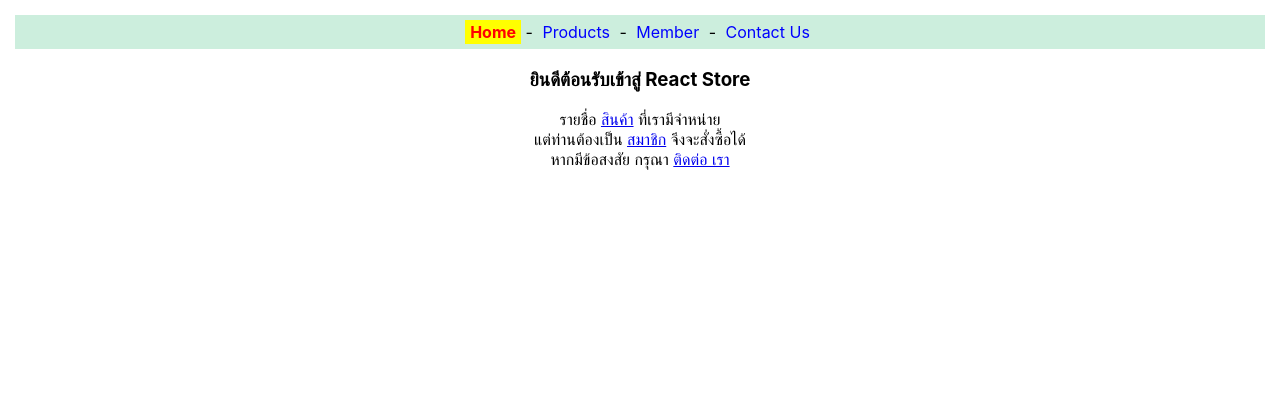
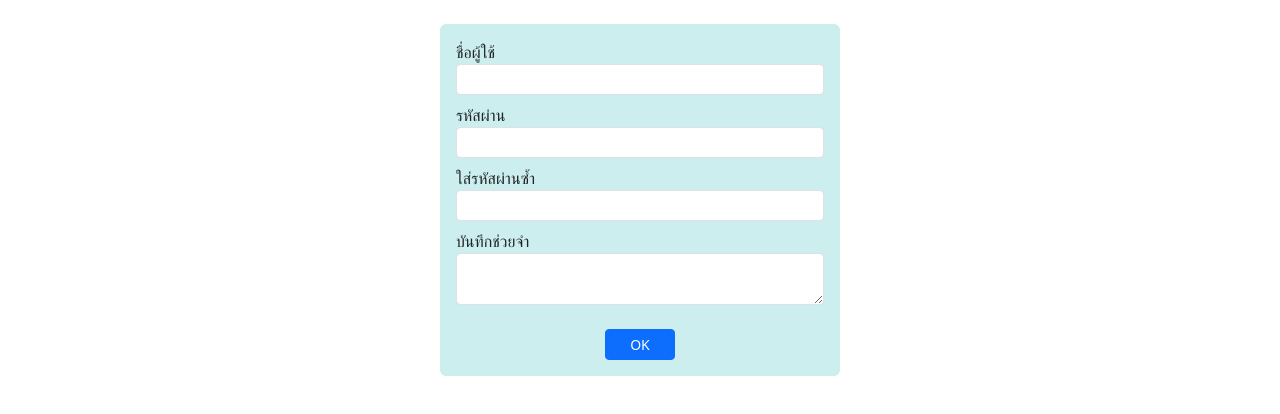
Before and after one commit to Niruthub/app1, a React (Create React App) app: page / in a window 1280 px wide. Shown: the top 414 px of the page. Built offline with nearby package versions, Linux system fonts and the light colour scheme.

Commit message:
add form-txt.js

```diff
--- a/package.json
+++ b/package.json
@@ -6,6 +6,7 @@
     "@testing-library/jest-dom": "^5.17.0",
     "@testing-library/react": "^13.4.0",
     "@testing-library/user-event": "^13.5.0",
+    "bootstrap": "^5.3.2",
     "react": "^18.2.0",
     "react-dom": "^18.2.0",
     "react-router-dom": "^6.16.0",
--- a/src/App.js
+++ b/src/App.js
@@ -11,10 +11,11 @@
 import Content2 from './context-content2'
 import Router2 from './router2'
 import Router3 from './router3'
+import FormText from './form-text'
 
 
 export default function App(){
   return (
-    <Router3/>
+    <FormText/>
     )
 }
--- /dev/null
+++ b/src/form-text.js
@@ -0,0 +1,47 @@
+import React from "react";
+
+export default function FormText(){
+    const textPswd = React.useRef()
+    const textPswd2 = React.useRef()
+
+    const onBlurPassword = () => {
+        let pswd = textPswd.current.value
+        if(pswd !== '' && !pswd.match(/^[0-9a-zA-Z]+$/)){
+            textPswd.current.value = ''
+            alert('ต้องเป็น 0-9 หรือ a-z หรือ A-Z เท่านั้น')
+        }
+    }
+    const onBlurPassword2 = () => {
+        if(textPswd.current.value !== textPswd2.current.value){
+            textPswd2.current.value = ''
+            alert('รหัสผ่านทั้งสองช่องไม่ตรงกัน')
+        }
+    }
+    return (
+        <div className="mt-4 mx-auto p-3 rounded" style={{width:'400px',background:'#cee'}}>
+            <form>
+                <div className="form-group mb-2">
+                    <label htmlFor="login">ชื่อผู้ใช้</label>
+                    <input type="text" id="login" name="login" maxLength="20" className="form-control form-control-sm" />
+                </div>
+                <div className="form-group mb-2">
+                    <label htmlFor="pswd">รหัสผ่าน</label>
+                    <input type="password" id="pswd" name="pswd" maxLength="10" className="form-control form-control-sm"
+                    ref={textPswd} onBlur={onBlurPassword}/>
+                </div>
+                <div className="form-group mb-2">
+                    <label htmlFor="pswd2">ใส่รหัสผ่านซ้ำ</label>
+                    <input type="password" id="pswd2" name="pswd2" maxLength="10" className="form-control form-control-sm"
+                    ref={textPswd2} onBlur={onBlurPassword2}/>
+                </div>
+                <div className="form-group mb-4">
+                    <label htmlFor="memo">บันทึกช่วยจำ</label>
+                    <textarea id="memo" name="memo" rows="2" maxLength="200" className="form-control form-control-sm"></textarea>
+                </div>
+                <div className="text-center">
+                    <button className="btn btn-sm px-4 btn-primary">OK</button>
+                </div>
+            </form>
+        </div>
+    )
+}
--- a/src/index.js
+++ b/src/index.js
@@ -3,6 +3,8 @@
 import './index.css';
 import App from './App';
 import reportWebVitals from './reportWebVitals';
+import 'bootstrap/dist/css/bootstrap.min.css'
+import 'bootstrap/dist/js/bootstrap.bundle.min.js'
 
 const root = ReactDOM.createRoot(document.getElementById('root'));
 root.render(
```
Also changed, not shown: 1 other file (tests, documents, lock files or other folders).
